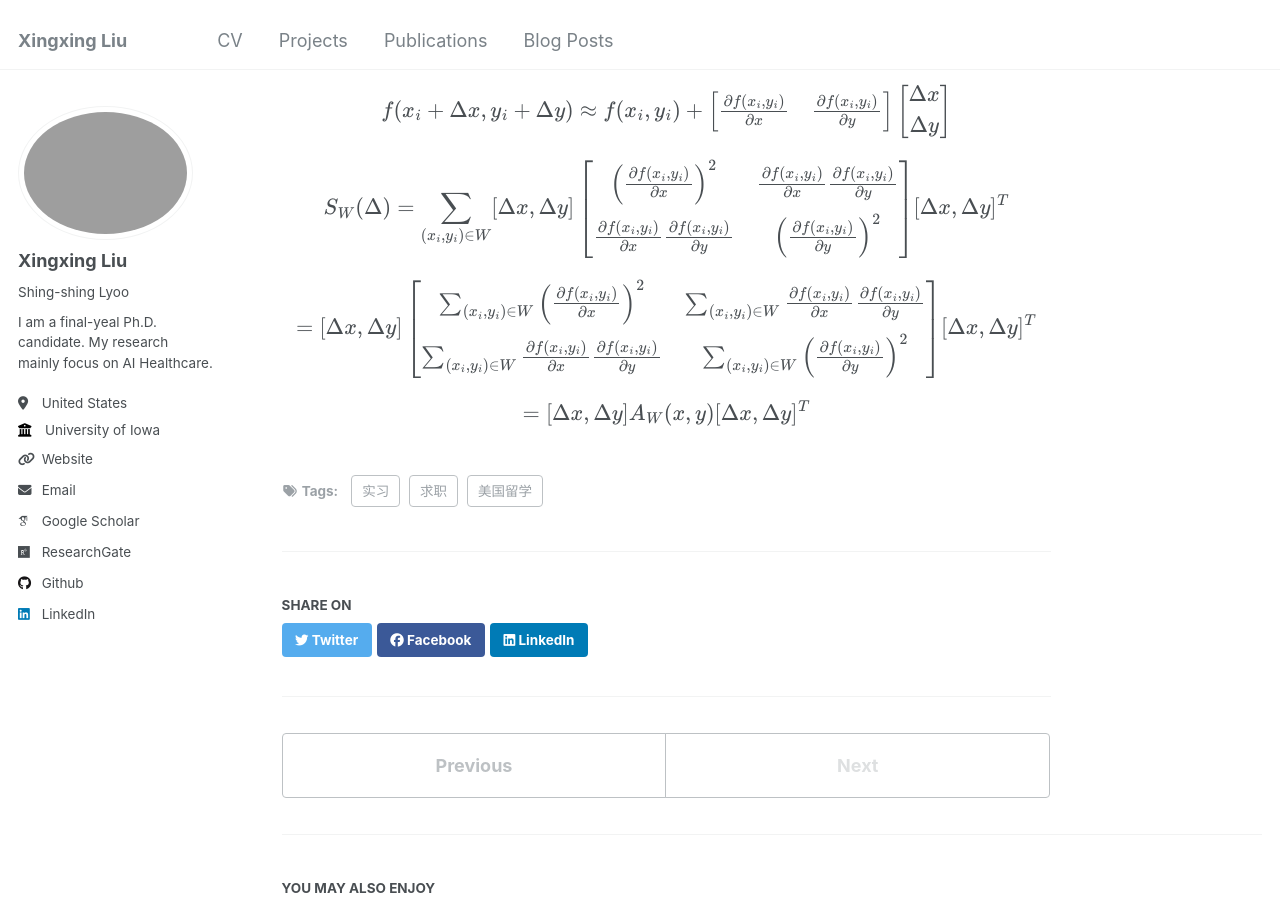
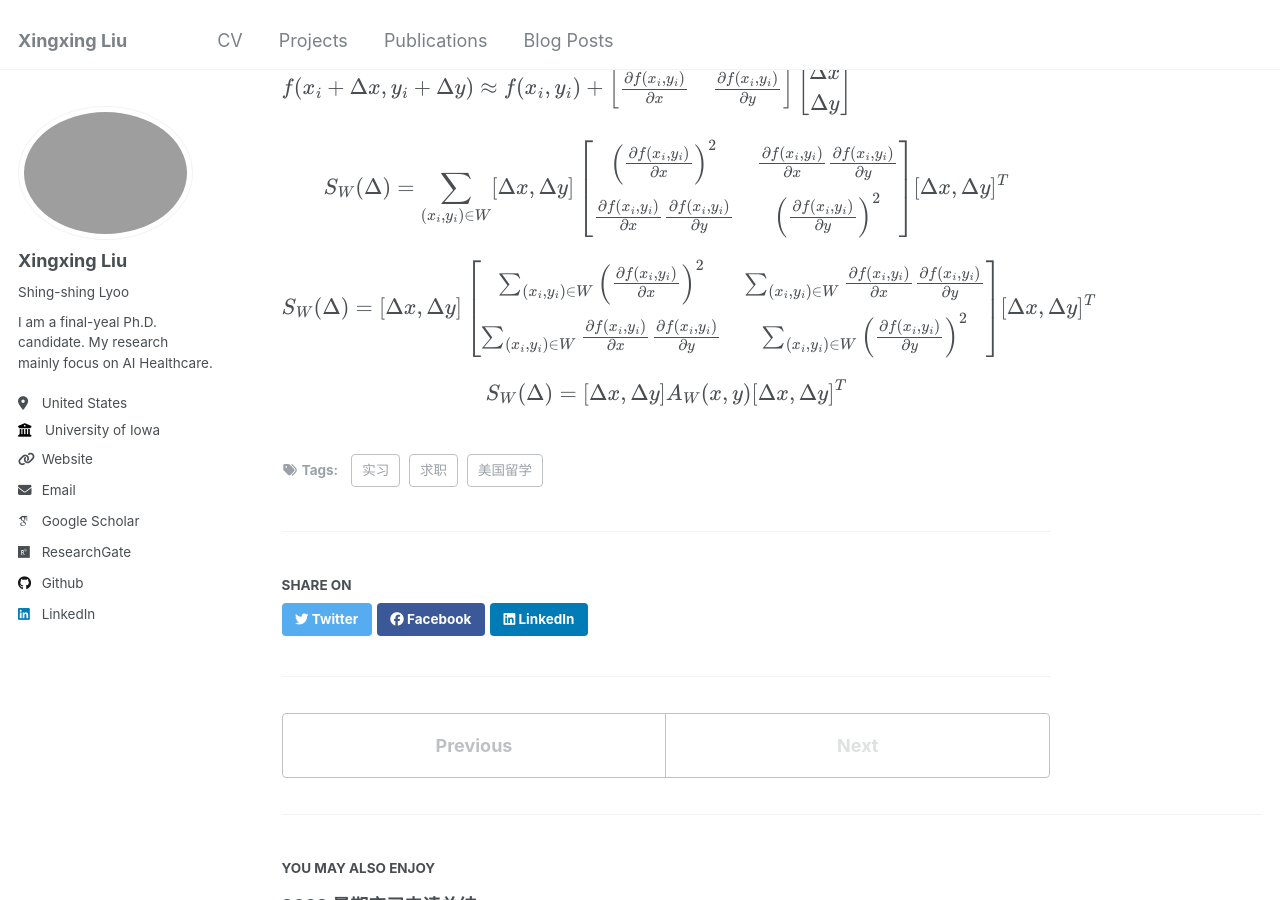
Before and after one commit to xxliu1996/xxliu1996.github.io, a Jekyll site: the page built from _posts/2023-03-05-blog-post_harris-corner-detection.md, in a window 1280 px wide and 900 px high, scrolled down 1091 px. Built offline with Jekyll 4.4.1, drawn with Linux system fonts in a browser that asks for light colours; some web fonts are replaced.

Commit message:
update the post of harris corner detection

```diff
--- a/_posts/2023-03-05-blog-post_harris-corner-detection.md
+++ b/_posts/2023-03-05-blog-post_harris-corner-detection.md
@@ -22,7 +22,6 @@ $$\Delta = [\Delta x, \Delta y]$$
 $$S_{W}(\Delta) = \sum_{(x_i, y_i) \in W}^{}{(f(x_i, y_i) - f(x_i + \Delta x, y_i + \Delta y))}^{2}$$
 
 用泰勒展开公式，可以得到如下
-<div style="text-align: left;">
 $$
 f(x_i + \Delta x, y_i + \Delta y) \approx f(x_i, y_i) +
 \begin{bmatrix}
@@ -33,7 +32,6 @@ f(x_i + \Delta x, y_i + \Delta y) \approx f(x_i, y_i) +
 \Delta y
 \end{bmatrix}
 $$
-</div>
 
 $$
 S_W(\Delta) = \sum_{(x_i,y_i)\in W} [\Delta x, \Delta y]
@@ -47,7 +45,7 @@ S_W(\Delta) = \sum_{(x_i,y_i)\in W} [\Delta x, \Delta y]
 $$
 
 $$
-= [\Delta x, \Delta y] \left[
+S_W(\Delta) = [\Delta x, \Delta y] \left[
 \begin{array}{cc}
 \sum_{(x_i,y_i)\in W} \left(\frac{\partial f(x_i,y_i)}{\partial x}\right)^2 & \sum_{(x_i,y_i)\in W} \frac{\partial f(x_i,y_i)}{\partial x} \frac{\partial f(x_i,y_i)}{\partial y} \\
 \sum_{(x_i,y_i)\in W} \frac{\partial f(x_i,y_i)}{\partial x} \frac{\partial f(x_i,y_i)}{\partial y} & \sum_{(x_i,y_i)\in W} \left(\frac{\partial f(x_i,y_i)}{\partial y}\right)^2
@@ -57,5 +55,5 @@ $$
 $$
 
 $$
-= [\Delta x, \Delta y] A_W (x, y) [\Delta x, \Delta y]^T
+S_W(\Delta) = [\Delta x, \Delta y] A_W (x, y) [\Delta x, \Delta y]^T
 $$
```
